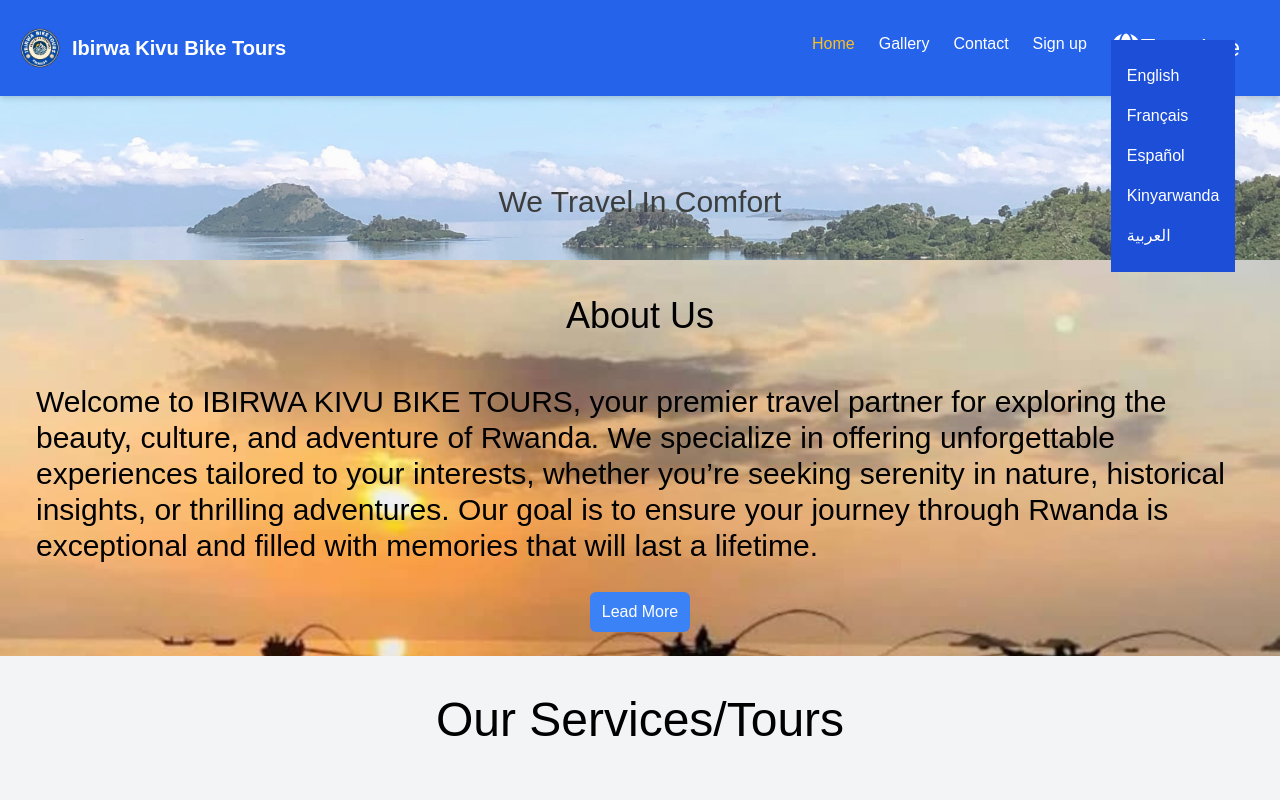
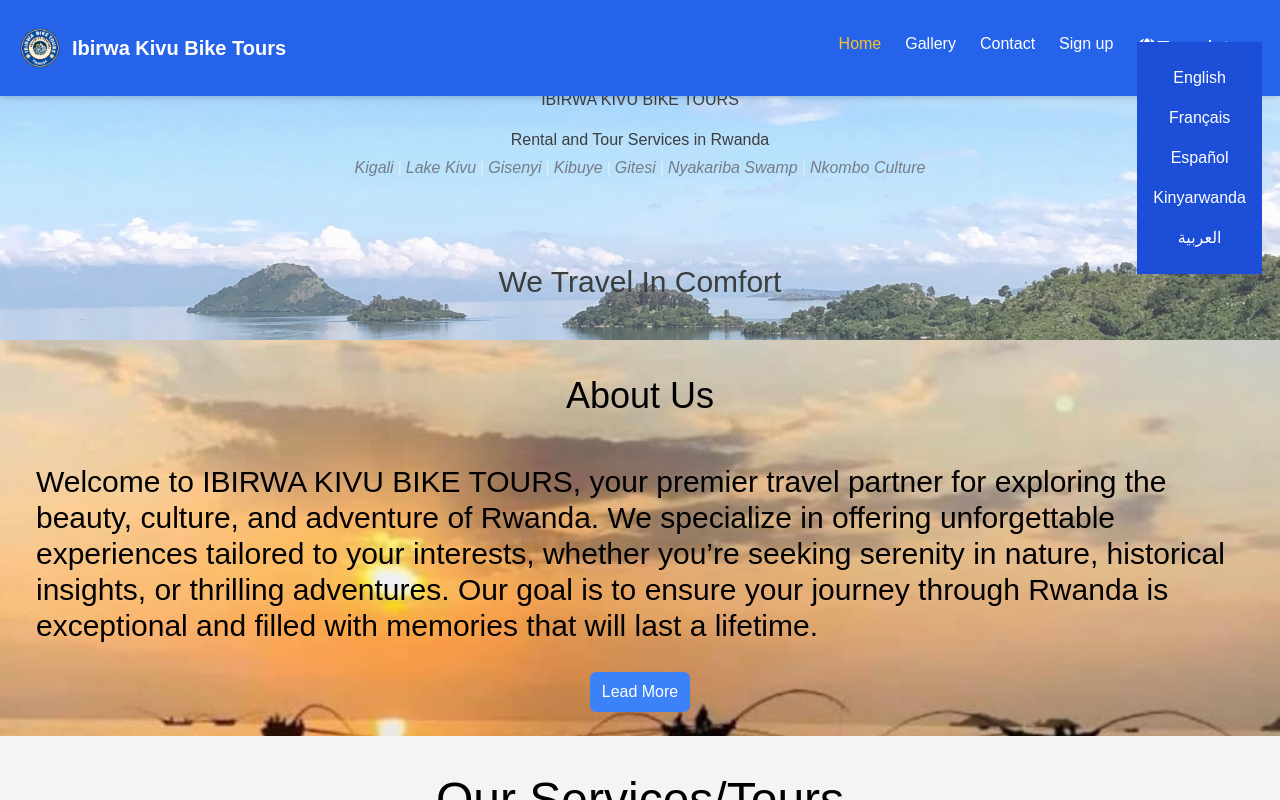
Before and after one commit to habyarimanacaleb/kivu-react-app, a React (Create React App) app: page / in a window 1280 px wide. Both pictures are taken after a click on the button "Translate". Shown: the top 800 px of the page. Built offline with nearby package versions, Linux system fonts and the light colour scheme.

Commit message:
checking for signing user data

```diff
--- a/src/components/Navbar.jsx
+++ b/src/components/Navbar.jsx
@@ -8,12 +8,6 @@ export const Navbar = () => {
   const [isOpen, setIsOpen] = useState(false);
   const navigate = useNavigate();
   const { t } = useTranslation();
-
-  // Change language
-  // const changeLanguage = (lng) => {
-  //   i18n.changeLanguage(lng);
-  // };
-
   return (
     <>
       {/* Navbar */}
@@ -96,6 +90,7 @@ export const Navbar = () => {
           </ul>
         </div>
       </nav>
+      <div className="p-10">{}</div>
     </>
   );
 };
--- a/src/components/dropdawn/DropdownMenu.jsx
+++ b/src/components/dropdawn/DropdownMenu.jsx
@@ -19,10 +19,9 @@ function DropdownMenu() {
     return () => document.removeEventListener("mousedown", handleClickOutside);
   }, []);
 
-  // Close the dropdown when a link is clicked
-  // const handleLinkClick = () => {
-  //   setIsOpen(false);
-  // };
+  const handleLinkClick = () => {
+    setIsOpen(false);
+  };
 
   // Change language
   const changeLanguage = (lng) => {
@@ -38,36 +37,46 @@ function DropdownMenu() {
         } z-10 px-2 w-[200px] py-4`}
       >
         <li className="mt-4 md:mt-0">
+          <div onClick={handleLinkClick}>
             <button
               onClick={() => changeLanguage("en")}
-            className="block text-white p-2 hover:bg-blue-500"
+              className="block text-white p-2 hover:bg-blue-500 w-full"
             >
               English
             </button>
+          </div>
+          <div onClick={handleLinkClick}>
             <button
               onClick={() => changeLanguage("fr")}
-            className="block text-white p-2 hover:bg-blue-500"
+              className="block text-white p-2 hover:bg-blue-500  w-full"
             >
               Français
             </button>
+          </div>
+          <div onClick={handleLinkClick}>
             <button
               onClick={() => changeLanguage("es")}
-            className="block text-white p-2 hover:bg-blue-500"
+              className="block text-white p-2 hover:bg-blue-500  w-full"
             >
               Español
             </button>
+          </div>
+          <div onClick={handleLinkClick}>
             <button
               onClick={() => changeLanguage("rw")}
-            className="block text-white p-2 hover:bg-blue-500"
+              className="block text-white p-2 hover:bg-blue-500  w-full"
             >
               Kinyarwanda
             </button>
+          </div>
+          <div onClick={handleLinkClick}>
             <button
               onClick={() => changeLanguage("ar")}
-            className="block text-white p-2 hover:bg-blue-500"
+              className="block text-white p-2 hover:bg-blue-500  w-full"
             >
               العربية
             </button>
+          </div>
         </li>
       </ul>
       <button
@@ -75,7 +84,8 @@ function DropdownMenu() {
         className="text-white flex items-center text-2xl"
         title="Language Translation"
       >
-        <FaGlobe className="text-3xl cursor-pointer " /> <span>Translate</span>
+        <FaGlobe className="text-xl cursor-pointer " />{" "}
+        <span className="font-semibold-200 text-xl">Translate</span>
       </button>
     </li>
   );
```
Lines whose indentation alone changed are shown as unchanged.
